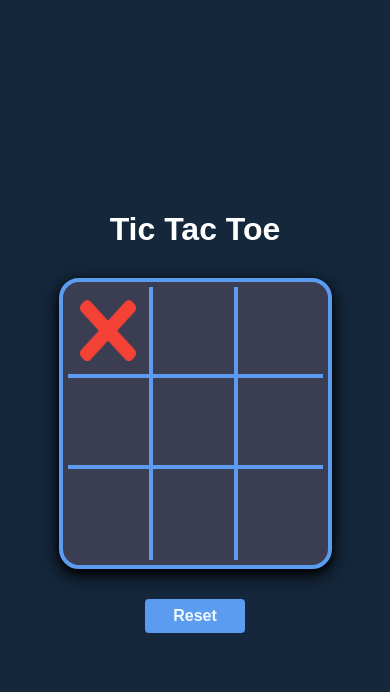
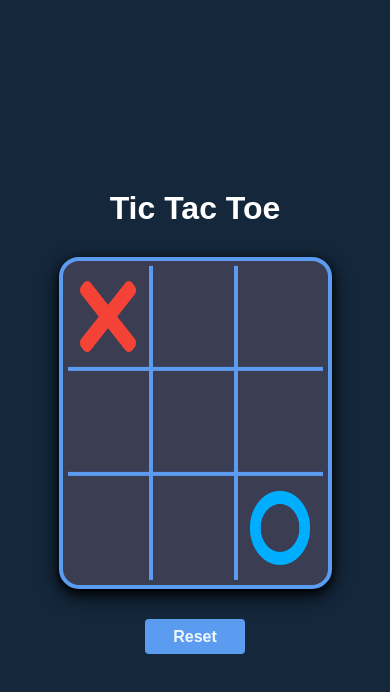
Before and after one commit to Shekhulogy/Tic-Tac-Toe-game, a plain HTML site: page index.html in a window 390 px wide. Both pictures are taken after a click on the element 110 px from the left and 332 px from the top of the page. Drawn offline with Linux system fonts and the light colour scheme.

Commit message:
making huge changes

```diff
--- a/index.html
+++ b/index.html
@@ -13,7 +13,7 @@
           <img src="" id="X" />
           <img src="" id="O" />
         </div>
-        <h1>Wins</h1>
+        <h1 class="result">Wins</h1>
         <button class="reSet" id="newGame">New Game</button>
       </div>
     </div>
--- a/script.js
+++ b/script.js
@@ -10,22 +10,23 @@ let playerX = true;
 
 console.log(cells);
 
-// const bot = () => {
-//   let rand = 0;
-//   const cell = cells[rand].firstElementChild;
-//   for (rand; rand <= cells.length - 1; rand = Math.floor(Math.random() * 9))
-//     if (cell == "") {
-//       if (playerX != true) {
-//         cell.src = "assets/zero.png";
-//         cell.name = "O";
-//       } else {
-//         cell.src = "assets/cross.png";
-//         cell.name = "X";
-//       }
-//     }
-// };
+const bot = async () => {
+  let rand = Math.floor(Math.random() * 9);
+  const cell = cells[rand].firstElementChild;
+  console.log(rand);
+  console.log(cell);
+  if (!cell.name) {
+    cell.name = "O";
+    cell.src = "assets/zero.png";
+    cell.style.display = "block";
+    playerX = !playerX;
+    checkWinner();
+  } else {
+    (await !checkTie()) ? bot() : console.log("draw");
+  }
+};
 
-const clickHandler = (e) => {
+const clickHandler = async (e) => {
   console.log(e.target.firstElementChild);
   if (playerX) {
     e.target.firstElementChild.src = "assets/cross.png";
@@ -37,8 +38,11 @@ const clickHandler = (e) => {
     e.target.firstElementChild.style.display = "block";
   }
   playerX = !playerX;
-  checkWinner();
-  // bot();
+  await checkWinner();
+  await checkTie();
+  setTimeout(() => {
+    bot();
+  }, 500);
 };
 
 cells.forEach((cell) => cell.addEventListener("click", clickHandler));
@@ -54,6 +58,7 @@ reset.addEventListener("click", (e) => {
   winnerX.style.display = "none";
   winnerO.style.display = "none";
   cells.forEach((cell) => cell.addEventListener("click", clickHandler));
+  winner = "tie";
 });
 
 newGame.addEventListener("click", (e) => {
@@ -68,6 +73,7 @@ newGame.addEventListener("click", (e) => {
   winnerO.style.display = "none";
   playerX = true;
   cells.forEach((cell) => cell.addEventListener("click", clickHandler));
+  winner = "tie";
 });
 
 winnerContainer.addEventListener("click", () => {
@@ -100,8 +106,9 @@ const displayWinner = (winner) => {
   }
 };
 
+let winner = "tie";
+
 const checkWinner = () => {
-  let winner;
   winPatterns.map((winPattern, i) => {
     const position_1 = cells[winPattern[0]].firstElementChild.name;
     const position_2 = cells[winPattern[1]].firstElementChild.name;
@@ -109,13 +116,10 @@ const checkWinner = () => {
 
     if (position_1 != "" && position_2 != "" && position_3 != "") {
       if (position_1 == position_2 && position_2 == position_3) {
-        console.log("winner");
         winPattern.map((winElement) => {
           cells[winElement].firstElementChild.classList.add("winnerImg");
         });
-
         disableCells();
-
         winner = position_1;
         winnerAudio.play();
         setTimeout(() => {
@@ -126,3 +130,32 @@ const checkWinner = () => {
     }
   });
 };
+
+const displayTie = () => {
+  winnerContainer.style.display = "block";
+  winnerX.src = "assets/cross.png";
+  winnerO.src = "assets/zero.png";
+  winnerX.style.display = "block";
+  winnerO.style.display = "block";
+  document.querySelector(".result").innerHTML = "Game Tie";
+};
+
+const checkTie = () => {
+  let count = 0;
+  console.log(winner);
+  cells.forEach((cell) => {
+    if (cell.firstElementChild.name) {
+      count++;
+    }
+  });
+  if (count == 9 && winner == "tie") {
+    navigator.vibrate(200);
+    setTimeout(() => {
+      displayTie();
+    }, 1200);
+
+    return true;
+  } else {
+    return false;
+  }
+};
--- a/style.css
+++ b/style.css
@@ -6,7 +6,6 @@
 }
 
 body {
-  width: 100vw;
   height: 100vh;
   background-color: #14273b;
   color: #ffffff;
@@ -17,7 +16,7 @@ body {
   width: 62vw;
   height: 85vh;
 
-  position: absolute;
+  position: relative;
   top: 50%;
   left: 50%;
   transform: translate(-50%, -50%);
@@ -181,7 +180,7 @@ img {
 
 @media screen and (min-width: 376px) and (max-width: 425px) {
   .playArea {
-    height: 50vh;
+    height: 55vh;
     width: 100vw;
   }
 
```
